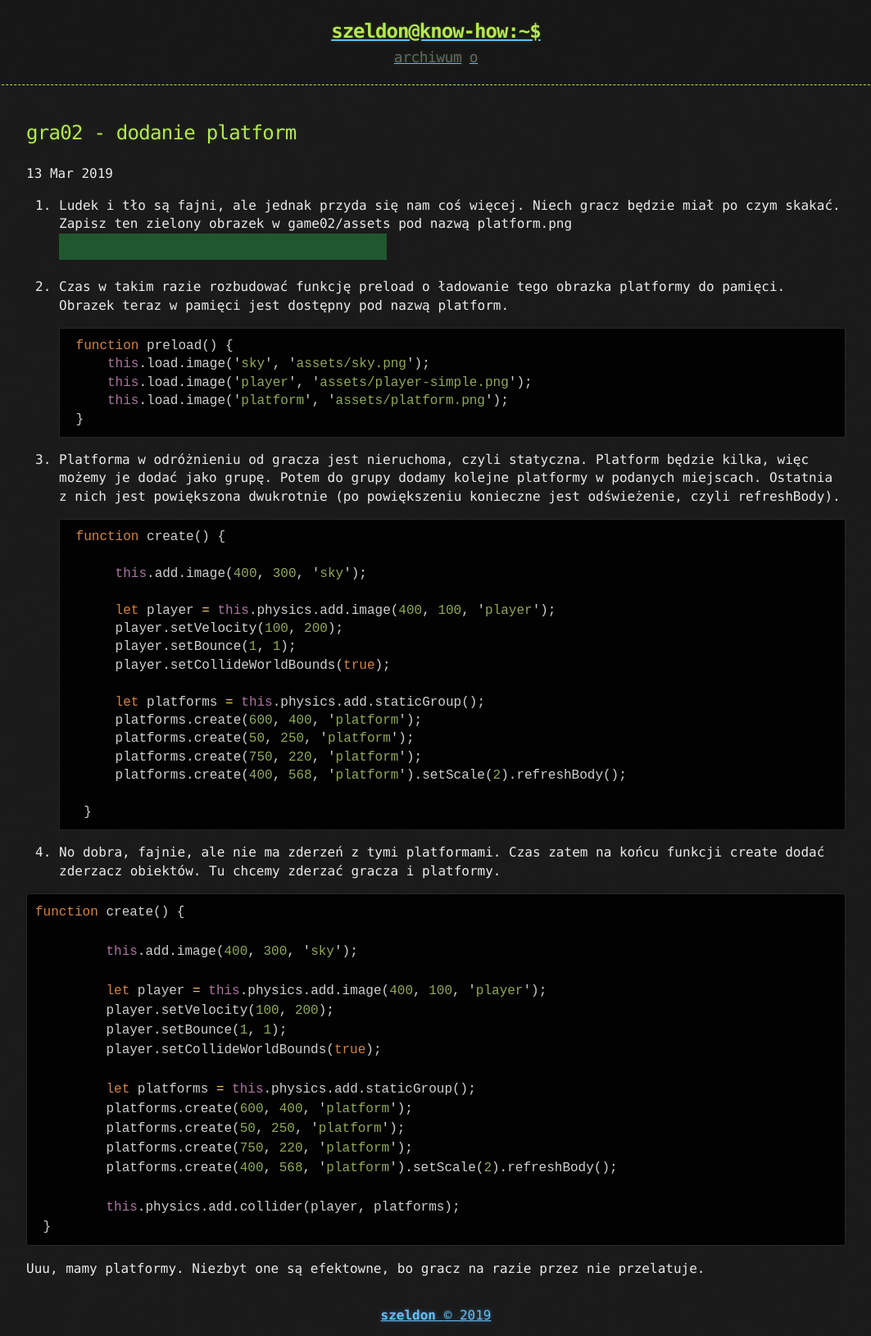
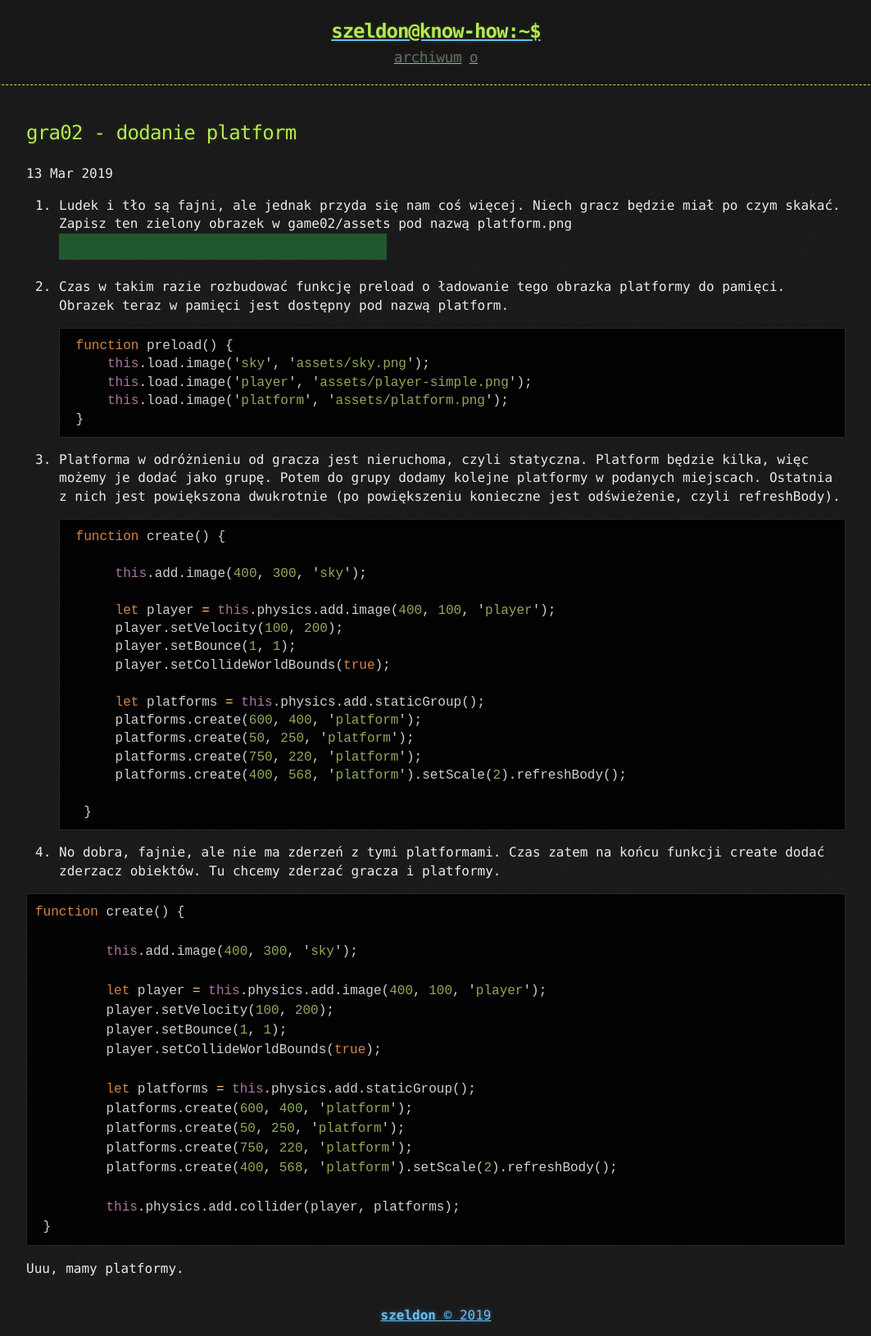
Before and after one commit to szeldon/szeldon.github.io, a Jekyll site: the page built from _posts/2019-03-13-gra02-platformy.md, in a window 1280 px wide. Shown: the whole page at 82% size, without its empty margins (108-1171 px from the left). Built offline with Jekyll 4.4.1, drawn with Linux system fonts in a browser that asks for light colours.

Commit message:
poprawione zdanie kończące

````diff
--- a/_posts/2019-03-13-gra02-platformy.md
+++ b/_posts/2019-03-13-gra02-platformy.md
@@ -60,4 +60,4 @@ function create() {
  }
 ```
 
-Uuu, mamy platformy. Niezbyt one są efektowne, bo gracz na razie przez nie przelatuje.
+Uuu, mamy platformy.
````
